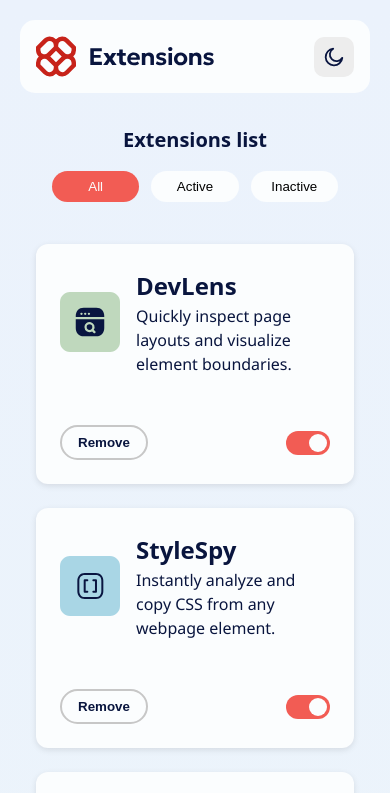
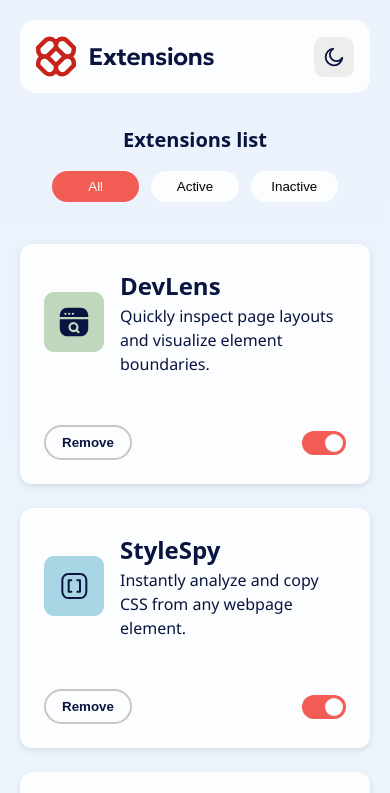
Before and after one commit to Carlos1397/browser-extension-ui, a plain HTML site: page index.html in a window 390 px wide. Shown: the top 793 px of the page. Drawn offline with Linux system fonts and the light colour scheme; a web font is replaced by a local one.

Commit message:
Ajusta el ancho de cada card a 437.33px

```diff
--- a/css/main.css
+++ b/css/main.css
@@ -251,7 +251,7 @@ body.modo-oscuro .remove-btn.inactive {
 }
 
 .card {
-    flex: 1 1 calc((100% - 2 * 1.5rem) / 3);
+    max-width: 437.33px;
     background: var(--neutral-0);
     padding: 1.5rem;
     border-radius: 12px;
@@ -384,13 +384,7 @@ body.modo-oscuro .remove-btn.inactive {
         width: 100%;
     }
 
-    .cards-container {
-        padding-inline: 1rem;
-        justify-content: flex-start;
-    }
-
     .card {
-        flex: 1 1 100%;
         max-width: 100%;
     }
 
```
